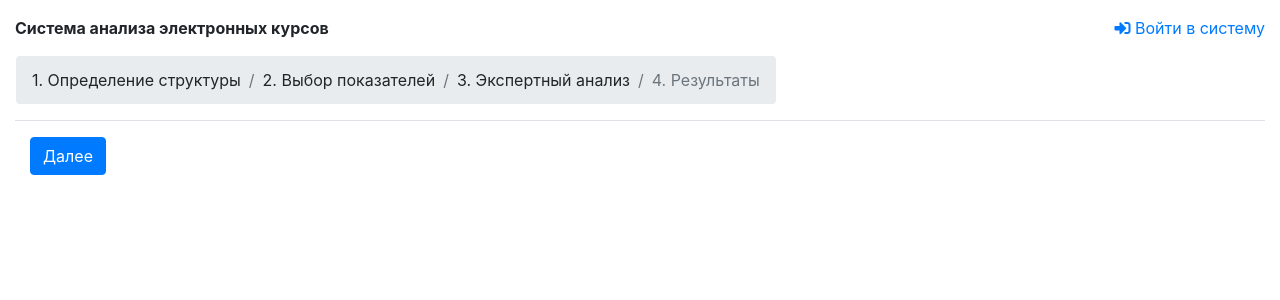
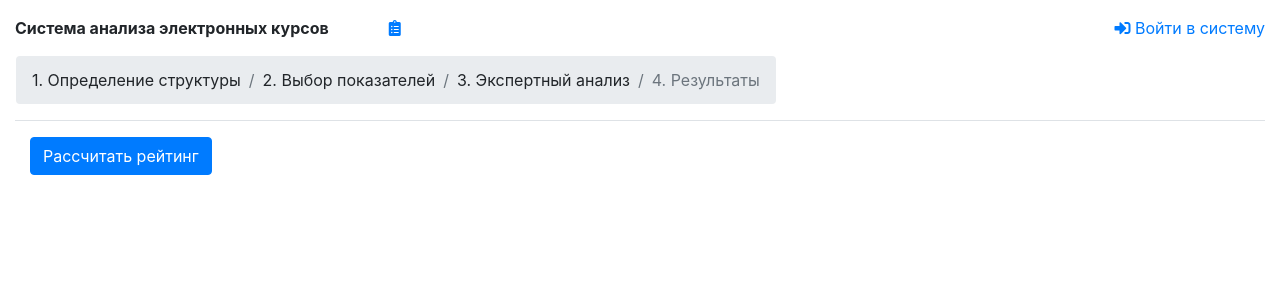
Before and after one commit to ioaksenenko/content_quality_analytics, a Django app: page /results/ in a window 1280 px wide. Shown: the top 300 px of the page. Run offline with Django 3.2, Linux system fonts and the light colour scheme; data that the repository does not hold is empty; some libraries are stand-ins or nearby versions.

Commit message:
changed button name and add target for links

```diff
--- a/templates/admin-settings.html
+++ b/templates/admin-settings.html
@@ -14,8 +14,11 @@
 	    	<div class="col-auto">
                 <b>Система анализа электронных курсов</b>
 	    	</div>
+            <!--<div class="col-auto mr-auto">
+                <a href="{% url 'index' %}" class="d-table-cell"><i class="far fa-arrow-alt-circle-left"></i></a>
+            </div>-->
             <div class="col-auto mr-auto">
-                <a href="{% url 'index' %}" class="d-table-cell"><i class="far fa-arrow-alt-circle-left"></i></a>
+                <a href="{% url 'history' %}" class="d-table-cell" target="_blank"><i class="fas fa-clipboard-list"></i></a>
             </div>
             <div class="col-auto">
                 {% if is_anonymous %}
--- a/templates/index.html
+++ b/templates/index.html
@@ -16,13 +16,11 @@
 	    	</div>
             <div class="col-auto">
                 {% if is_superuser  %}
-                    <a href="{% url 'admin-settings' %}" class="d-table-cell"><i class="fas fa-cog"></i></a>
+                    <a href="{% url 'admin-settings' %}" class="d-table-cell" target="_blank"><i class="fas fa-cog"></i></a>
                 {% endif %}
             </div>
             <div class="col-auto mr-auto">
-                {% if is_superuser  %}
-                    <a href="{% url 'history' %}" class="d-table-cell"><i class="fas fa-clipboard-list"></i></a>
-                {% endif %}
+                <a href="{% url 'history' %}" class="d-table-cell" target="_blank"><i class="fas fa-clipboard-list"></i></a>
             </div>
             <!--<div class="col-auto d-table mr-auto">
                 <p class="m-0 p-0"><b>{{ username }}</b></p>
--- a/templates/indicators.html
+++ b/templates/indicators.html
@@ -15,13 +15,11 @@
 	    	</div>
             <div class="col-auto">
                 {% if is_superuser  %}
-                    <a href="{% url 'admin-settings' %}" class="d-table-cell"><i class="fas fa-cog"></i></a>
+                    <a href="{% url 'admin-settings' %}" class="d-table-cell" target="_blank"><i class="fas fa-cog"></i></a>
                 {% endif %}
             </div>
             <div class="col-auto mr-auto">
-                {% if is_superuser  %}
-                    <a href="{% url 'history' %}" class="d-table-cell"><i class="fas fa-clipboard-list"></i></a>
-                {% endif %}
+                <a href="{% url 'history' %}" class="d-table-cell" target="_blank"><i class="fas fa-clipboard-list"></i></a>
             </div>
             <div class="col-auto">
                 {% if is_anonymous %}
--- a/templates/modules.html
+++ b/templates/modules.html
@@ -15,13 +15,11 @@
 	    	</div>
             <div class="col-auto">
                 {% if is_superuser  %}
-                    <a href="{% url 'admin-settings' %}" class="d-table-cell"><i class="fas fa-cog"></i></a>
+                    <a href="{% url 'admin-settings' %}" class="d-table-cell" target="_blank"><i class="fas fa-cog"></i></a>
                 {% endif %}
             </div>
             <div class="col-auto mr-auto">
-                {% if is_superuser  %}
-                    <a href="{% url 'history' %}" class="d-table-cell"><i class="fas fa-clipboard-list"></i></a>
-                {% endif %}
+                <a href="{% url 'history' %}" class="d-table-cell" target="_blank"><i class="fas fa-clipboard-list"></i></a>
             </div>
             <div class="col-auto">
                 {% if is_anonymous %}
--- a/templates/results.html
+++ b/templates/results.html
@@ -16,13 +16,11 @@
 	    	</div>
             <div class="col-auto">
                 {% if is_superuser  %}
-                    <a href="{% url 'admin-settings' %}" class="d-table-cell"><i class="fas fa-cog"></i></a>
+                    <a href="{% url 'admin-settings' %}" class="d-table-cell" target="_blank"><i class="fas fa-cog"></i></a>
                 {% endif %}
             </div>
             <div class="col-auto mr-auto">
-                {% if is_superuser  %}
-                    <a href="{% url 'history' %}" class="d-table-cell"><i class="fas fa-clipboard-list"></i></a>
-                {% endif %}
+                <a href="{% url 'history' %}" class="d-table-cell" target="_blank"><i class="fas fa-clipboard-list"></i></a>
             </div>
             <div class="col-auto">
                 {% if is_anonymous %}
@@ -1777,7 +1775,7 @@
                 {% endif %}
                 <div class="row ml-auto mt-3">
                     <div class="col">
-                        <button type="submit" class="btn btn-primary mb-3">Далее</button>
+                        <button type="submit" class="btn btn-primary mb-3">Рассчитать рейтинг</button>
                     </div>
                 </div>
             </form>
```
Also changed, not shown: templates/history.html (+4 -4 lines).
